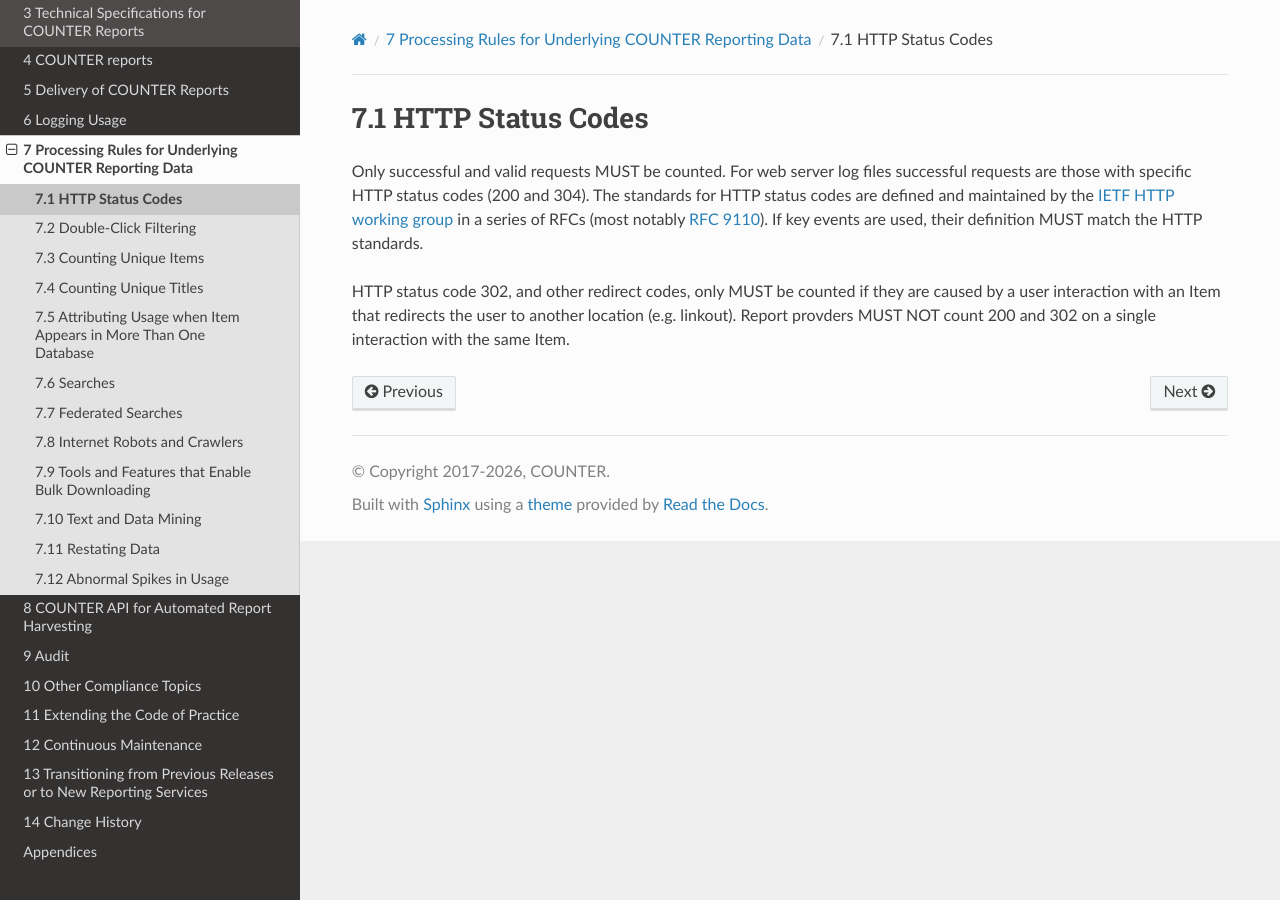
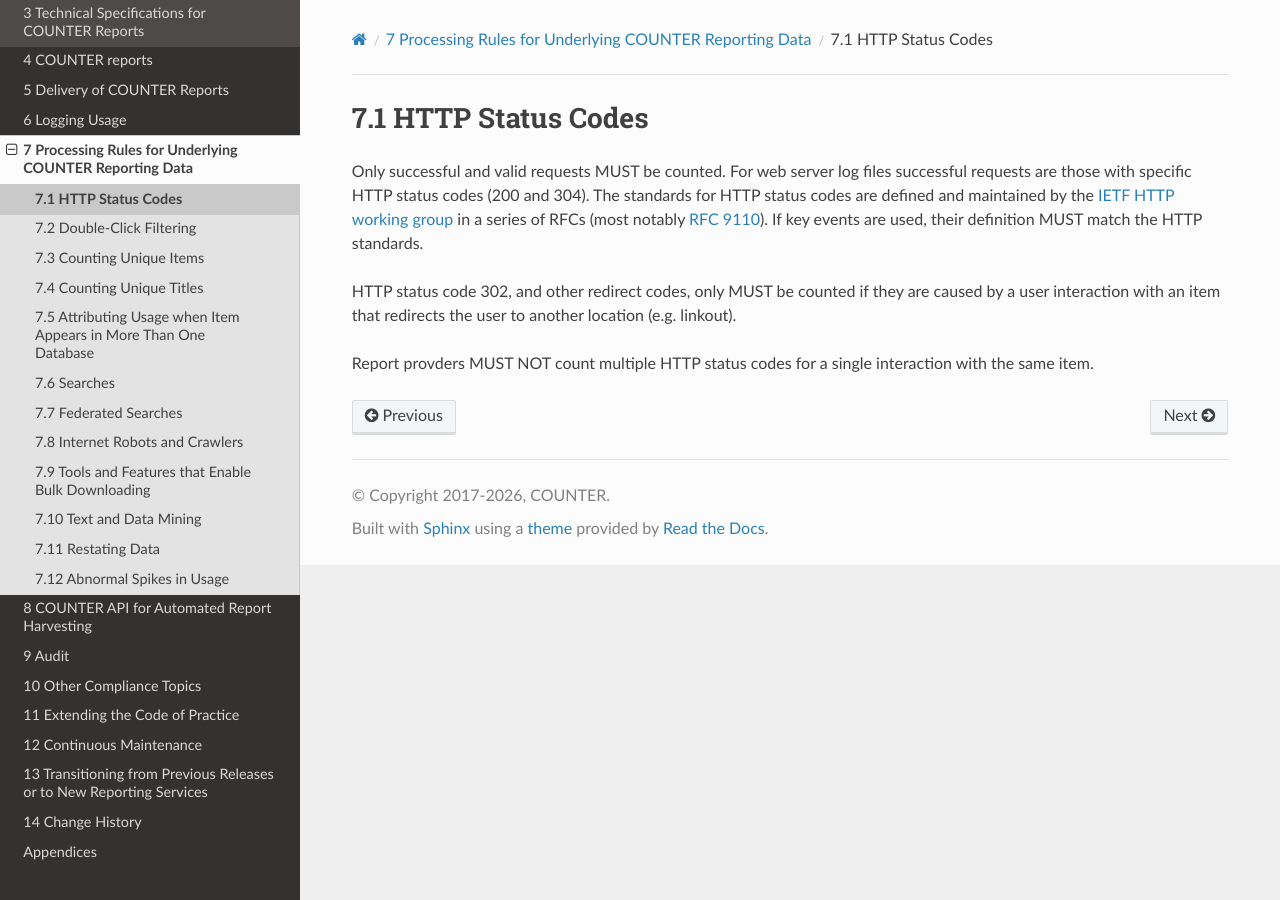
Before and after one commit to Project-Counter/cop5, a Sphinx documentation site: the page built from source/07-processing/01-http-status-codes.rst, in a window 1280 px wide. Built offline with Sphinx 7.4.7 and the Read the Docs theme 3.1.0, drawn with Linux system fonts in a browser that asks for light colours.

Commit message:
Update 01-http-status-codes.rst
amended last line as requested by Dave and Bernd

```diff
--- a/source/07-processing/01-http-status-codes.rst
+++ b/source/07-processing/01-http-status-codes.rst
@@ -7,4 +7,6 @@
 
 Only successful and valid requests MUST be counted. For web server log files successful requests are those with specific HTTP status codes (200 and 304). The standards for HTTP status codes are defined and maintained by the `IETF HTTP working group <https://datatracker.ietf.org/wg/httpbis/documents/>`_ in a series of RFCs (most notably `RFC 9110 <https://www.rfc-editor.org/rfc/rfc9110.html>`_). If key events are used, their definition MUST match the HTTP standards.
 
-HTTP status code 302, and other redirect codes, only MUST be counted if they are caused by a user interaction with an Item that redirects the user to another location (e.g. linkout). Report provders MUST NOT count 200 and 302 on a single interaction with the same Item.
+HTTP status code 302, and other redirect codes, only MUST be counted if they are caused by a user interaction with an item that redirects the user to another location (e.g. linkout).
+
+Report provders MUST NOT count multiple HTTP status codes for a single interaction with the same item.
```
